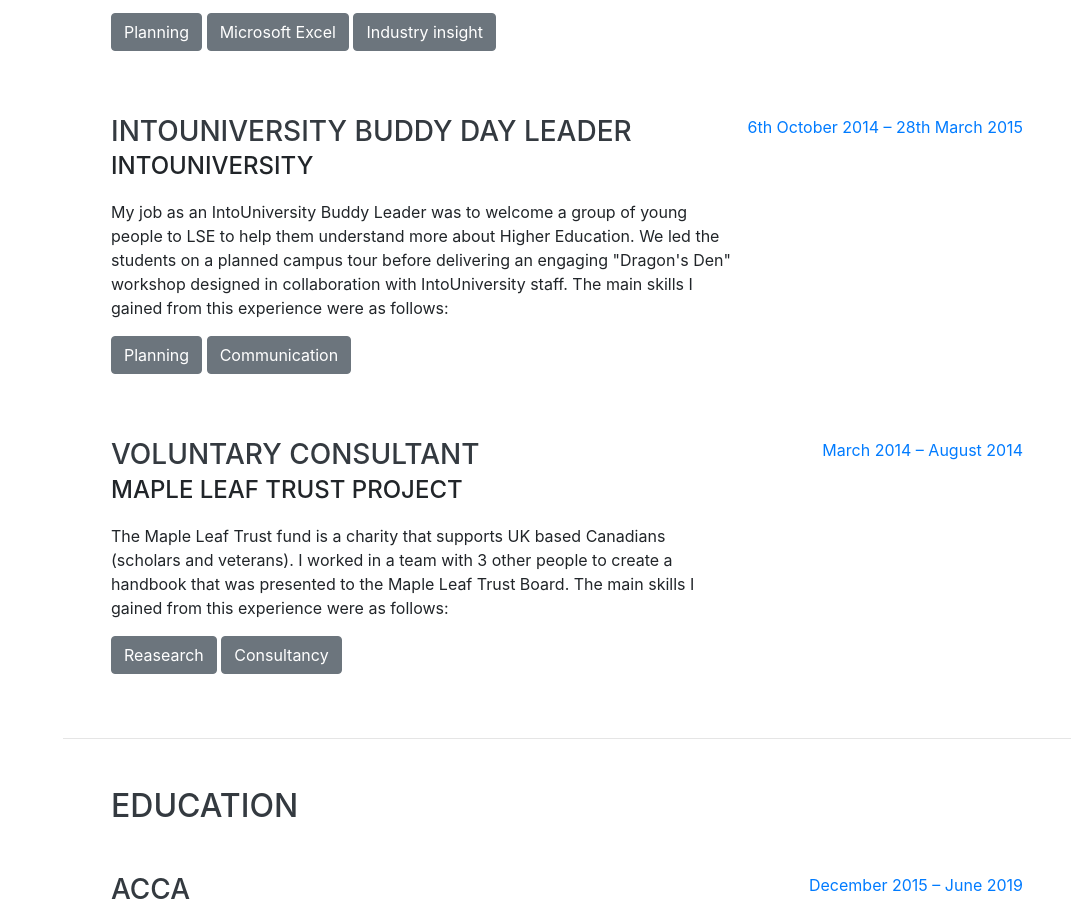
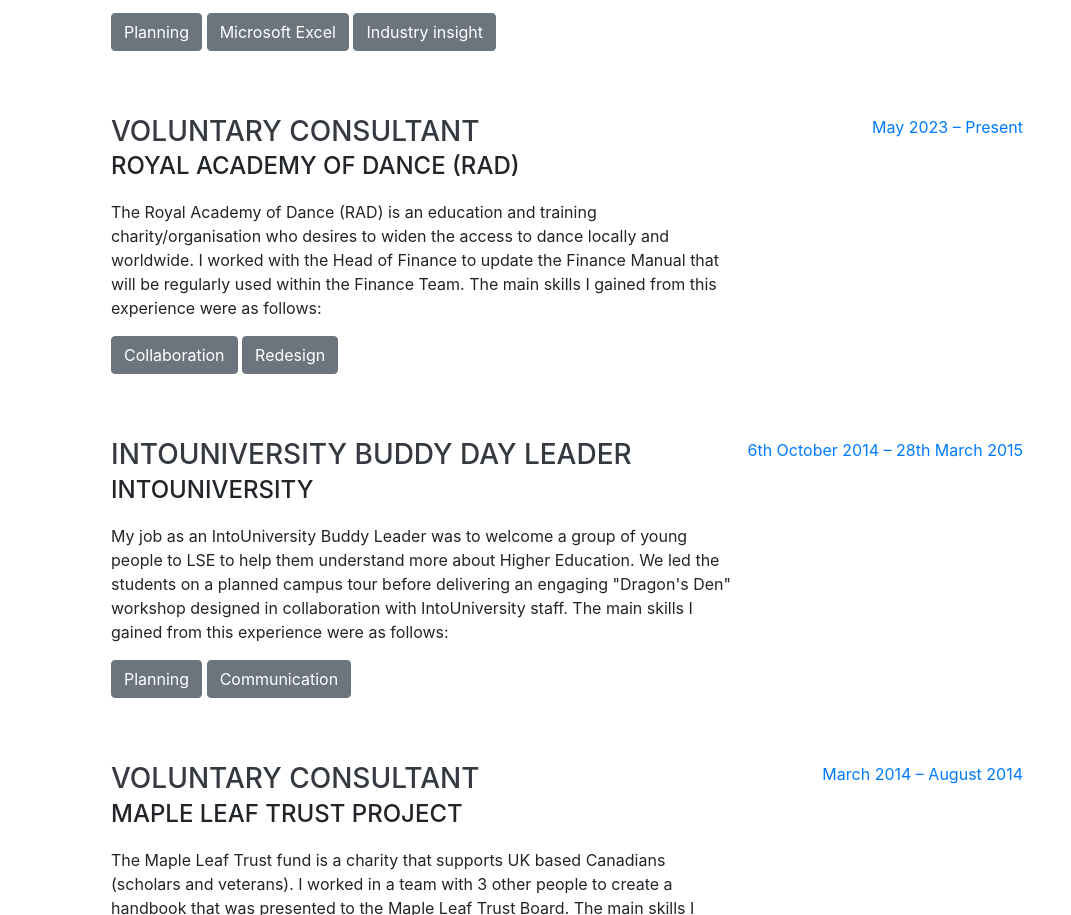
Before and after one commit to Rubylonge/rubylonge.github.io, a website with bundled scripts: page index.html in a window 1280 px wide. Shown: the part 1741-2656 px from the top of the page, without its empty margins (209-1280 px from the left). Built offline with nearby package versions, Linux system fonts and the light colour scheme; a web font is replaced by a local one.

Commit message:
Add files via upload

```diff
--- a/index.html
+++ b/index.html
@@ -243,6 +243,46 @@
           </div>
         </div>
 
+
+
+           <div class="resume-item d-flex flex-column flex-md-row justify-content-between mb-5">
+          <div class="resume-content">
+            <h3 class="mb-0">Voluntary Consultant</h3>
+            <div class="subheading mb-3">Royal Academy of Dance (RAD)</div>
+            <p>The Royal Academy of Dance (RAD) is an education and training charity/organisation who desires to widen the access to dance locally and worldwide. I worked with the Head of Finance to update the Finance Manual that will be regularly used within the Finance Team. The main skills I gained from this experience were as follows:</p>
+             <p>
+              <button class="btn btn-secondary" type="button" data-toggle="collapse" data-target="#collapseRADCollab" aria-expanded="false" aria-controls="collapseExample">
+             Collaboration
+              </button>
+            <button class="btn btn-secondary" type="button" data-toggle="collapse" data-target="#collapseRADRedesign" aria-expanded="false" aria-controls="collapseExample">
+                Redesign
+              </button>
+
+              </p>
+
+               <div class="collapse" id="collapseRADCollab">
+              <div class="card card-body">
+                <u>Collaboration</u>
+                  Worked with the Head of Finance to update the Finance Policy Manual by comparing RAD’s current internal control procedures with those recommended by Charity’s Commissions (CC8) and provided recommendations on aspects that were added to the Finance Manual.
+              </div>
+            </div>
+
+            <div class="collapse" id="collapseRADRedesign">
+              <div class="card card-body">
+                <u>Redesign</u>
+                Made the manual more user-friendly by adding an interactive contents page so that employees can quickly jump to the relevant part of the manual that contains the policy they need a deeper understanding/explanation on.
+              </div>
+            </div>
+          </div>
+          <div class="resume-date text-md-right">
+            <span class="text-primary">May 2023 – Present</span>
+          </div>
+        </div>
+
+
+
+
+
         <div class="resume-item d-flex flex-column flex-md-row justify-content-between">
           <div class="resume-content">
             <h3 class="mb-0">IntoUniversity Buddy Day Leader</h3>
@@ -255,7 +295,6 @@
             <button class="btn btn-secondary" type="button" data-toggle="collapse" data-target="#collapseIntoUniComs" aria-expanded="false" aria-controls="collapseExample">
                 Communication
               </button>
-
               </p>
 
                <div class="collapse" id="collapseIntoUniPlan">
```
